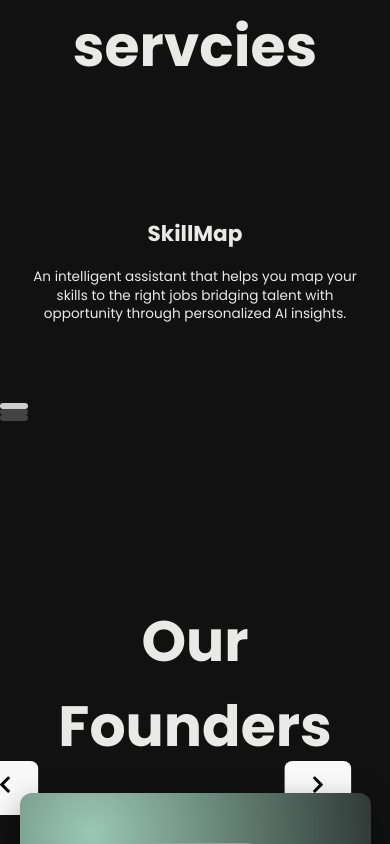
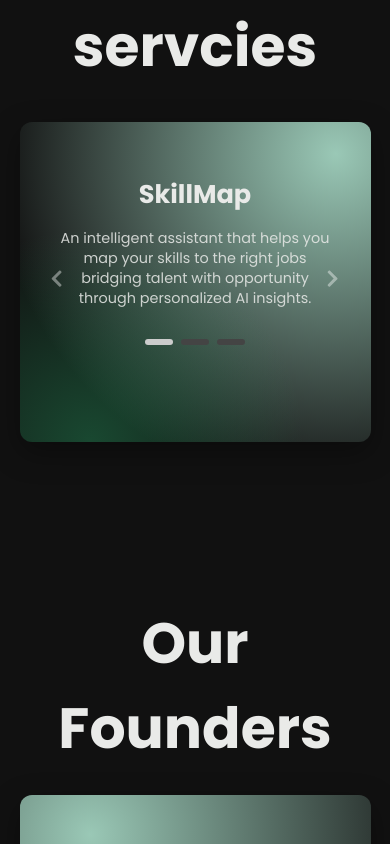
Before and after one commit to gAIytri/Website, a React (Vite) app: page / in a window 390 px wide. Shown: the part 920-1764 px from the top of the page. Built offline with nearby package versions, Linux system fonts and the light colour scheme; grey boxes are pictures that could not be loaded.

Commit message:
responsive

```diff
--- a/src/components/Footer.jsx
+++ b/src/components/Footer.jsx
@@ -80,6 +80,7 @@ const Footer = () => {
       {/* Bottom Section */}
       <div style={styles.bottomSection}>
 
+
         <div style={styles.copyright}>
           © {new Date().getFullYear()} Gaiytri. All rights reserved.
         </div>
--- a/src/components/SlidingSection.jsx
+++ b/src/components/SlidingSection.jsx
@@ -1,4 +1,4 @@
-import React, { useState } from 'react';
+import React, { useState, useEffect } from 'react';
 import { useSwipeable } from 'react-swipeable';
 import { motion, AnimatePresence } from 'framer-motion';
 import { FaChevronLeft, FaChevronRight } from 'react-icons/fa';
@@ -20,11 +20,11 @@ const slides = [
 
 const SlidingSection = () => {
   const [index, setIndex] = useState(0);
-  const [direction, setDirection] = useState(0); // 1 for right, -1 for left
-  const [isMobile, setIsMobile] = useState(window.innerWidth <= 830);
+  const [direction, setDirection] = useState(0);
+  const [isMobile, setIsMobile] = useState(window.innerWidth <= 630);
 
-React.useEffect(() => {
-  const handleResize = () => setIsMobile(window.innerWidth <= 830);
+  useEffect(() => {
+    const handleResize = () => setIsMobile(window.innerWidth <= 630);
     window.addEventListener('resize', handleResize);
     return () => window.removeEventListener('resize', handleResize);
   }, []);
@@ -44,24 +44,46 @@ React.useEffect(() => {
     trackMouse: true,
   });
 
+  // Dynamically computed inline styles based on mobile/desktop
+  const containerStyle = {
+    ...styles.container,
+    padding: isMobile ? '2rem 0.5rem' : '2rem 1.5rem',
+    minHeight: isMobile ? '320px' : '400px',
+  };
+
+  const titleStyle = {
+    ...styles.title,
+    fontSize: isMobile ? '1.6rem' : '2.55rem',
+    marginBottom: isMobile ? '0.5rem' : '0.7rem',
+  };
+
+  const textStyle = {
+    ...styles.text,
+    fontSize: isMobile ? '0.9rem' : '1.55rem',
+    lineHeight: isMobile ? 1.4 : 1.6,
+  };
+
+  const arrowLeftStyle = {
+    ...styles.arrow,
+    left: isMobile ? '0.3rem' : '1rem',
+    fontSize: isMobile ? '1.2rem' : '1.5rem',
+  };
+
+  const arrowRightStyle = {
+    ...styles.arrow,
+    right: isMobile ? '0.3rem' : '0.1rem',
+    fontSize: isMobile ? '1.2rem' : '1.5rem',
+  };
+
   return (
-    <section {...swipeHandlers} style={styles.container}>
-      {/* <h2 style={styles.heading}>We Provide</h2> */}
-        <button
-        style={{
-            ...styles.arrowLeft,
-            ...(isMobile && {
-            left: '0.3rem',
-            fontSize: '1.2rem',
-            }),
-        }}
-        onClick={() => handleChange('RIGHT')}
-        >
+    <section {...swipeHandlers} style={containerStyle}>
+      {/* Left Arrow */}
+      <button style={arrowLeftStyle} onClick={() => handleChange('RIGHT')}>
         <FaChevronLeft />
       </button>
+
+      {/* Slides */}
       <div style={styles.slideWrapper}>
-
-
         <AnimatePresence mode="wait">
           <motion.div
             key={index}
@@ -72,27 +94,19 @@ React.useEffect(() => {
             style={styles.slide}
           >
             <div style={styles.textBlock}>
-              <h2 style={styles.title}>{slides[index].title}</h2>
-              <p style={styles.text}>{slides[index].text}</p>
+              <h2 style={titleStyle}>{slides[index].title}</h2>
+              <p style={textStyle}>{slides[index].text}</p>
             </div>
           </motion.div>
         </AnimatePresence>
+      </div>
 
-
-      </div>
-            <button
-            style={{
-                ...styles.arrowRight,
-                ...(isMobile && {
-                right: '0.3rem',
-                fontSize: '1.2rem',
-                }),
-            }}
-            onClick={() => handleChange('LEFT')}
-            >
+      {/* Right Arrow */}
+      <button style={arrowRightStyle} onClick={() => handleChange('LEFT')}>
         <FaChevronRight />
       </button>
 
+      {/* Progress Dots */}
       <div style={styles.progressWrapper}>
         {slides.map((_, i) => (
           <div
@@ -109,88 +123,59 @@ React.useEffect(() => {
 };
 
 export default SlidingSection;
+
 const styles = {
   container: {
     width: '90%',
-    minHeight: '400px',
-    maxHeight: '440px',
     background:
       'radial-gradient(circle at 20% 100%, #29B770 -100%, transparent 50%), radial-gradient(circle at 90% 10%, #9AC8B6 0%, #111111 80%)',
     display: 'flex',
     flexDirection: 'column',
     alignItems: 'center',
-    padding: '2rem 1.5rem 1.2rem',
-    boxSizing: 'border-box',
-    borderRadius:'12px',
+    borderRadius: '12px',
     position: 'relative',
     overflow: 'hidden',
     boxShadow: '0 10px 30px rgba(0, 0, 0, 0.35)',
+    boxSizing: 'border-box',
   },
-
   slideWrapper: {
     display: 'flex',
     alignItems: 'center',
     justifyContent: 'center',
     width: '100%',
-    minHeight: '230px',
     position: 'relative',
-    flexWrap: 'nowrap',
   },
-
   slide: {
     display: 'flex',
     justifyContent: 'center',
     alignItems: 'center',
-    height: '100%',
+    textAlign: 'center',
     maxWidth: '800px',
     padding: '0 2rem',
-    textAlign: 'center',
   },
-
   textBlock: {
     flex: 1,
     color: '#E9EAE8',
     fontFamily: 'Poppins, sans-serif',
-    maxWidth: '600px',
   },
-
   title: {
-    fontSize: '2.55rem',
-    marginBottom: '0.7rem',
+    fontWeight: 600,
   },
-
   text: {
-    fontSize: '1.55rem',
     opacity: 0.85,
-    lineHeight: 1.45,
   },
-
-  arrowLeft: {
+  arrow: {
     position: 'absolute',
-    left: '0.1rem',
     top: '50%',
     transform: 'translateY(-50%)',
     background: 'none',
     border: 'none',
     color: 'rgba(255, 255, 255, 0.4)',
-    fontSize: '1.5rem',
     cursor: 'pointer',
     zIndex: 10,
+
+
   },
-
-  arrowRight: {
-    position: 'absolute',
-    right: '0.1rem',
-    top: '50%',
-    transform: 'translateY(-50%)',
-    background: 'none',
-    border: 'none',
-    color: 'rgba(255, 255, 255, 0.4)',
-    fontSize: '1.5rem',
-    cursor: 'pointer',
-    zIndex: 10,
-  },
-
   progressWrapper: {
     display: 'flex',
     justifyContent: 'center',
@@ -198,42 +183,10 @@ const styles = {
     marginTop: '1rem',
     flexWrap: 'wrap',
   },
-
   progressDot: {
     height: '6px',
     width: '28px',
     borderRadius: '3px',
     transition: 'background-color 0.3s ease',
   },
-
-  // Media Queries in JS
-  ...(window.innerWidth <= 830 && {
-    arrowLeft: {
-      position: 'absolute',
-      left: '0.3rem',
-      top: '50%',
-      transform: 'translateX(-50%)',
-      fontSize: '1.2rem',
-    },
-    arrowRight: {
-      position: 'absolute',
-      right: '0.3rem',
-      top: '50%',
-      transform: 'translateX(-50%)',
-      fontSize: '1.2rem',
-    },
-    title: {
-      fontSize: '1.35rem',
-    },
-    text: {
-      fontSize: '0.85rem',
-      lineHeight: 1.35,
-    },
-    progressWrapper: {
-      marginTop: '1.2rem',
-    },
-    container: {
-        padding: '2rem 0rem 1.2rem',
-    }
-  }),
 };
```
Lines whose indentation alone changed are shown as unchanged.
